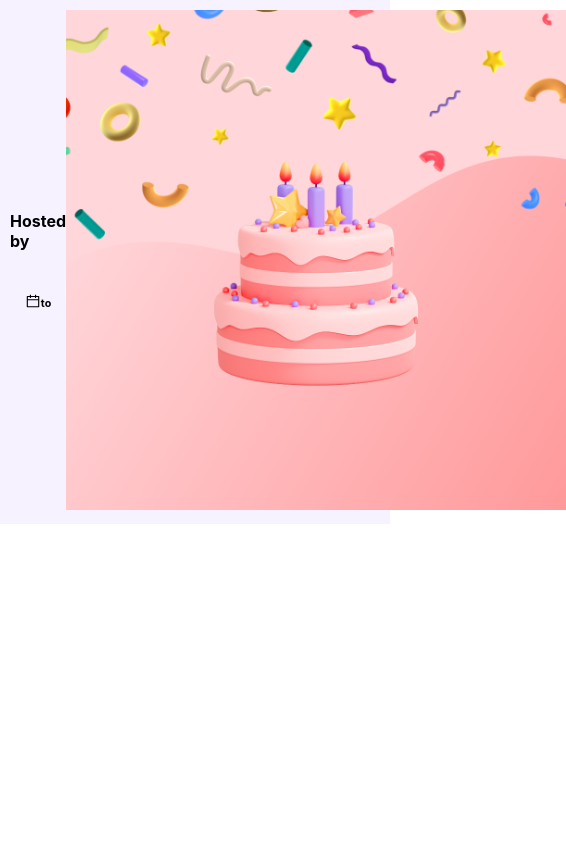
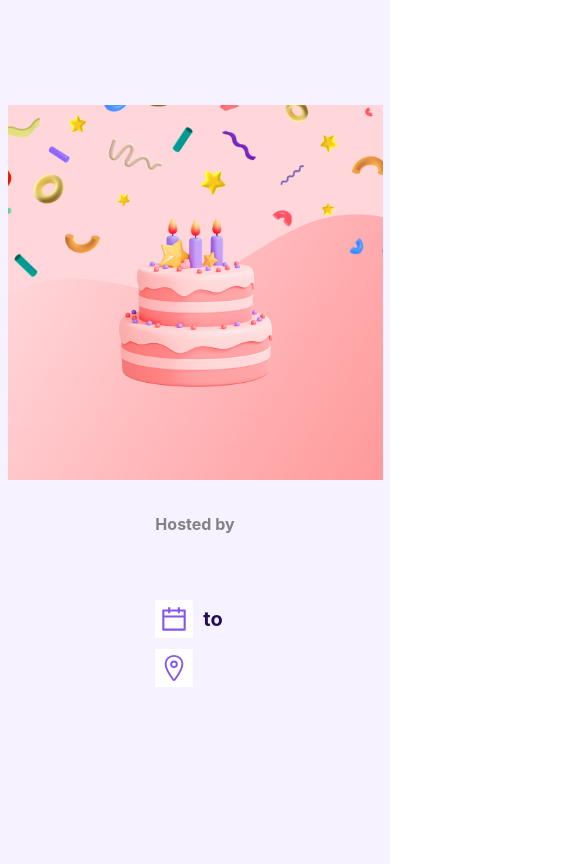
Before and after one commit to shariarhossain17/Event-Management, a React (Create React App) app: page /event in a window 390 px wide. Shown: the whole page, 566 px wide, since content can reach past the window. Built offline with nearby package versions, Linux system fonts and the light colour scheme.

Commit message:
updated readme md aded live site link

```diff
--- a/src/pages/Event/Event.css
+++ b/src/pages/Event/Event.css
@@ -1,11 +1,28 @@
+.text-event {
+  color: #240d57;
+  line-height: 0;
+  font-size: 48px;
+}
+.text-color {
+  color: #240d57;
+  font-size: 18px;
+  font-weight: 700;
+}
+.host {
+  line-height: 0;
+  color: #828282;
+  margin-bottom: 75px;
+}
 .event-section {
   background-color: #f6f2ff;
   padding: 10px 10px;
+  min-height: 100vh;
 }
 .event {
   display: flex;
   align-items: center;
   justify-content: space-around;
+  margin-top: 95px;
 }
 .event-img {
   width: 500px;
@@ -16,5 +33,39 @@
 .date {
   display: flex;
   align-items: center;
-  justify-content: center;
+  line-height: 0;
+  margin-top: 10px;
 }
+
+.icon-bg {
+  background-color: #fff;
+  padding: 4px 4px;
+  margin-right: 10px;
+}
+.calender-icon {
+  font-size: 30px;
+  color: #8456ec;
+}
+
+.start {
+  font-size: 20px;
+}
+
+@media only screen and (max-width: 834px) {
+  .event {
+    display: flex;
+    flex-direction: column-reverse;
+  }
+
+  .event-left {
+    align-items: flex-start;
+  }
+}
+@media only screen and (max-width: 575px) {
+  .event-img {
+    width: 375px;
+    height: 375px;
+    left: calc(50% - 375px / 2);
+    top: 0px;
+  }
+}
--- a/src/pages/Event/Event.js
+++ b/src/pages/Event/Event.js
@@ -1,7 +1,8 @@
 import React from "react";
 import { AiOutlineCalendar } from "react-icons/ai";
+import { IoLocationOutline } from "react-icons/io5";
 import { useSelector } from "react-redux";
-import img from '../../assests/Birthday cake.png';
+import img from "../../assests/Birthday cake.png";
 import "../Event/Event.css";
 
 const Event = () => {
@@ -9,16 +10,33 @@ const Event = () => {
   return (
     <section className="event-section">
       <div className="event">
-      <div>
-        <h1>{event.event}</h1>
-        <h4>Hosted by {event.host}</h4>
+        <div className="event-left">
+          <h1 className="text-event">{event.event}</h1>
+          <p>
+            {" "}
+            <span>
+              {" "}
+              <h4 className="host">Hosted by {event.host}</h4>
+            </span>
+          </p>
           <div className="date">
-            <div>
-                <AiOutlineCalendar/>
+            <div className="icon-bg">
+              <AiOutlineCalendar className="calender-icon" />
             </div>
             <div>
-                <h6>{event.start}</h6>
-                <h6>to {event.end}</h6>
+              <p className="start text-color">
+                {event.start} to {event.end}
+              </p>
+            </div>
+          </div>
+          <div className="date">
+            <div className="icon-bg">
+              <IoLocationOutline className="calender-icon" />
+            </div>
+            <div>
+              <p className="start text-color">
+                {event.location}
+              </p>
             </div>
           </div>
         </div>
```
Also changed, not shown: 2 other files (tests, documents, lock files or other folders). Lines whose indentation alone changed are shown as unchanged.
